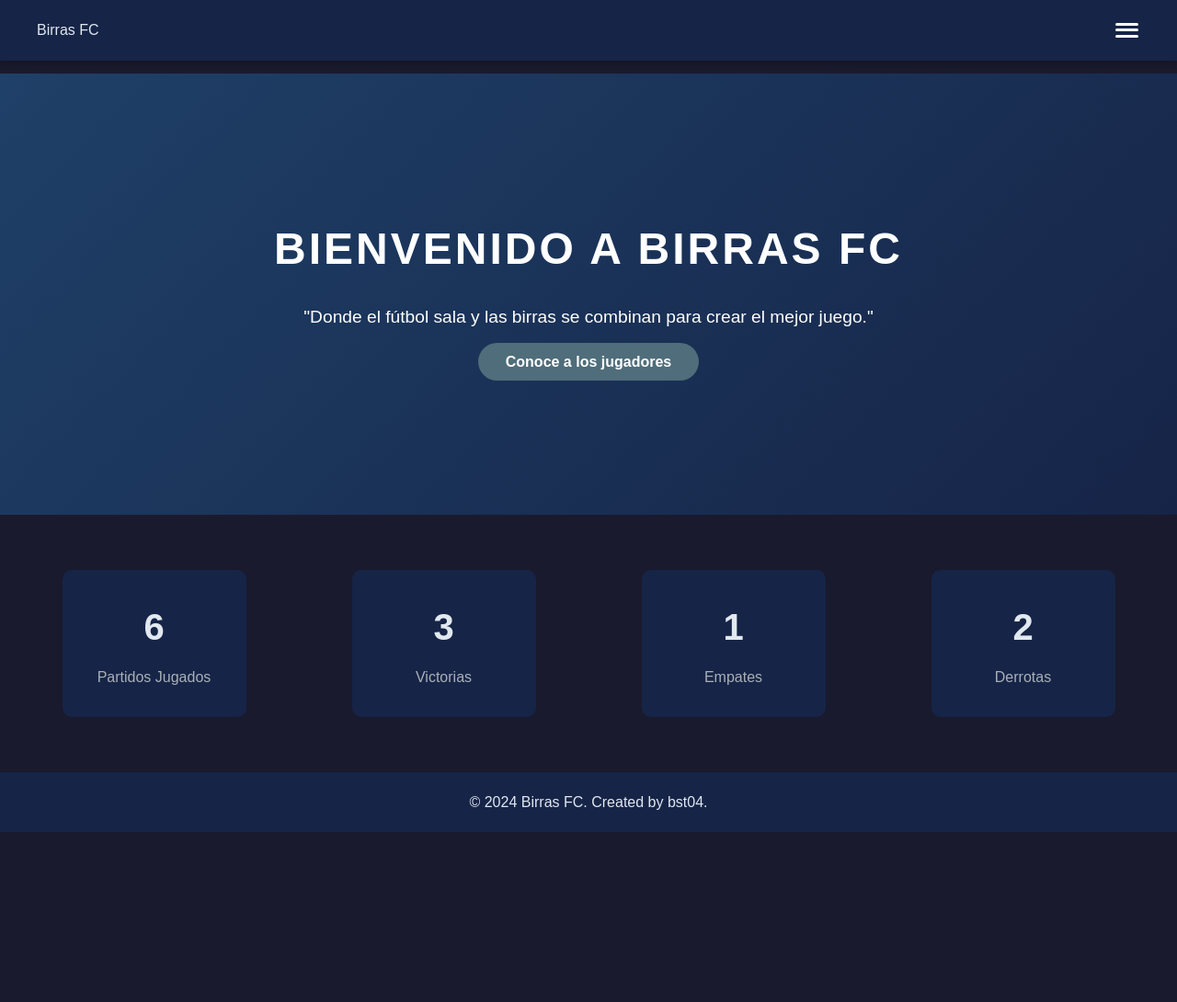
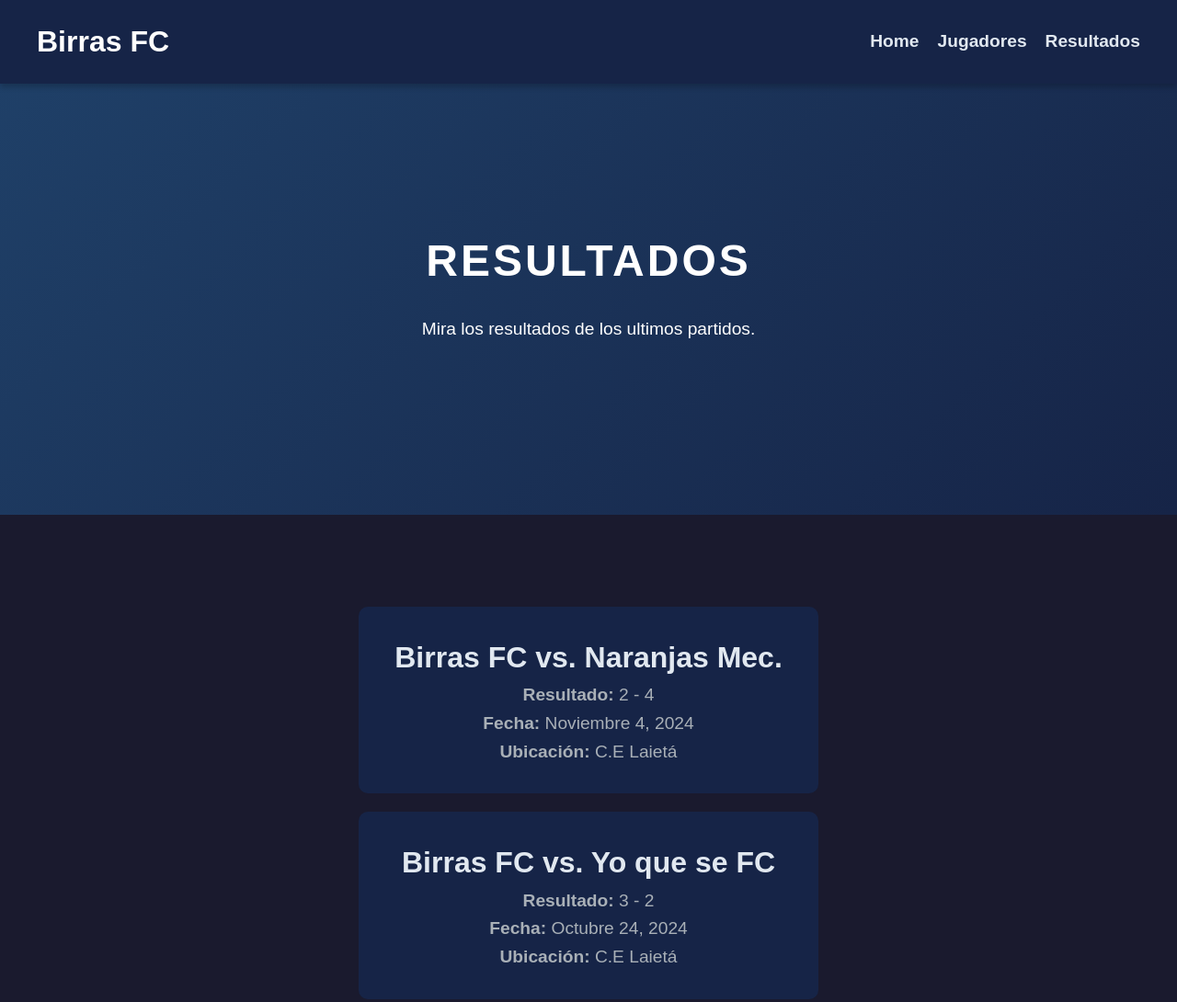
Before and after one commit to brunoooost/birrasfc, a plain HTML site: page index.html in a window 1280 px wide. Shown: the top 1090 px of the page at 92% size. Before the commit the page ends 905 px from the top, so only its background shows below. Drawn offline with Linux system fonts and the light colour scheme.

Commit message:
Update index.html

```diff
--- a/index.html
+++ b/index.html
@@ -4,19 +4,16 @@
   <meta charset="UTF-8">
   <meta name="viewport" content="width=device-width, initial-scale=1.0">
   <meta http-equiv="X-UA-Compatible" content="ie=edge">
-  <title>Birras FC</title>
+  <title>Resultados - Birras FC</title>
   <link rel="stylesheet" href="style.css">
 </head>
 <body>
   <!-- Header -->
   <header>
-    <div class="logo">Birras FC</div>
-    <div class="menu-toggle" onclick="toggleMenu()">
-      <span></span>
-      <span></span>
-      <span></span>
+    <div class="logo">
+      <h1>Birras FC</h1>
     </div>
-    <nav class="nav-links">
+    <nav>
       <ul>
         <li><a href="index.html">Home</a></li>
         <li><a href="players.html">Jugadores</a></li>
@@ -25,33 +22,30 @@
     </nav>
   </header>
 
-  <!-- Hero Section -->
+  <!-- Hero Section (Optional) -->
   <section class="hero">
     <div class="hero-content">
-      <h2>Bienvenido a Birras FC</h2>
-      <p>"Donde el fútbol sala y las birras se combinan para crear el mejor juego."</p>
-      <a href="players.html" class="cta-btn">Conoce a los jugadores</a>
+      <h2>Resultados</h2>
+      <p>Mira los resultados de los ultimos partidos.</p>
     </div>
   </section>
 
-  <!-- Stats Section -->
-  <section class="stats">
-    <div class="stat-card">
-      <h3>6</h3>
-      <p>Partidos Jugados</p>
+  <!-- Results Section -->
+  <section class="results">
+    <div class="match-card">
+      <h3>Birras FC vs. Naranjas Mec.</h3>
+      <p><strong>Resultado:</strong> 2 - 4</p>
+      <p><strong>Fecha:</strong> Noviembre 4, 2024</p>
+      <p><strong>Ubicación: </strong> C.E Laietá</p>
     </div>
-    <div class="stat-card">
-      <h3>3</h3>
-      <p>Victorias</p>
+
+    <div class="match-card">
+      <h3>Birras FC vs. Yo que se FC</h3>
+      <p><strong>Resultado:</strong> 3 - 2</p>
+      <p><strong>Fecha:</strong> Octubre 24, 2024</p>
+      <p><strong>Ubicación:</strong> C.E Laietá</p>
     </div>
-    <div class="stat-card">
-      <h3>1</h3>
-      <p>Empates</p>
-    </div>
-    <div class="stat-card">
-      <h3>2</h3>
-      <p>Derrotas</p>
-    </div>
+    <!-- Add more results as needed -->
   </section>
 
   <!-- Footer -->
```
